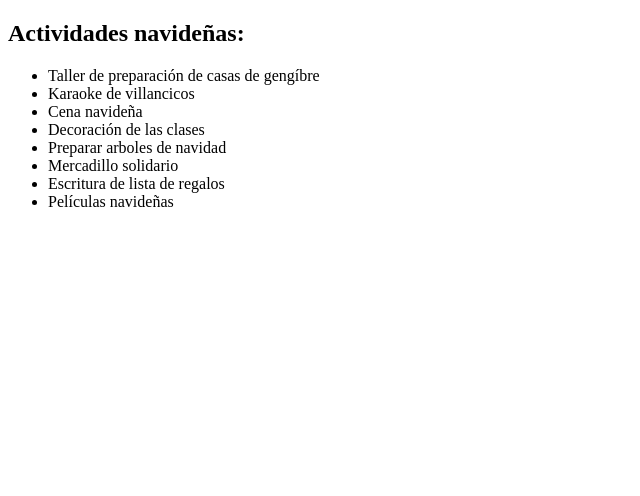
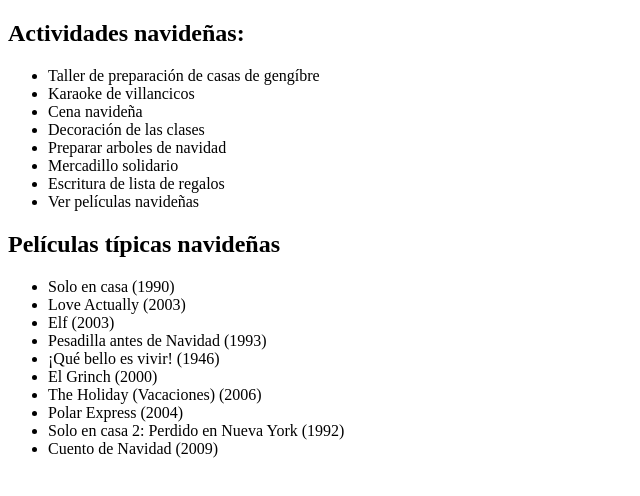
Before and after one commit to DanielRocaFernandez/grupo4Trabajo01Entornos, a plain HTML site: page index.html in a window 1280 px wide. Shown: the whole page, without its empty margins (0-640 px from the left). Drawn offline with Linux system fonts and the light colour scheme.

Commit message:
Commit final de mi branch

```diff
--- a/index.html
+++ b/index.html
@@ -21,8 +21,21 @@
 				<li>Preparar arboles de navidad</li>
 				<li>Mercadillo solidario</li>
 				<li>Escritura de lista de regalos</li>
-				<li>Películas navideñas</li>
+				<li>Ver películas navideñas</li>
             </ul>
+		<h2>Películas típicas navideñas</h2>
+			<ul>
+				<li>Solo en casa (1990)</li>
+				<li>Love Actually (2003)</li>
+				<li>Elf (2003)</li>
+				<li>Pesadilla antes de Navidad (1993)</li>
+				<li>¡Qué bello es vivir! (1946)</li>
+				<li>El Grinch (2000)</li>
+				<li>The Holiday (Vacaciones) (2006)</li>
+				<li>Polar Express (2004)</li>
+				<li>Solo en casa 2: Perdido en Nueva York (1992)</li>
+				<li>Cuento de Navidad (2009)</li>
+			</ul>
     </pie>
 
     <repie>
```
